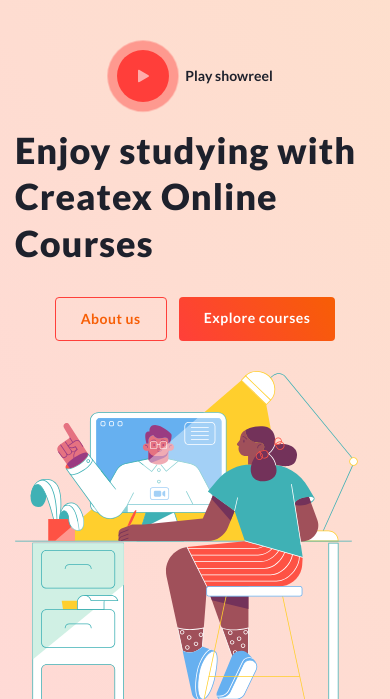
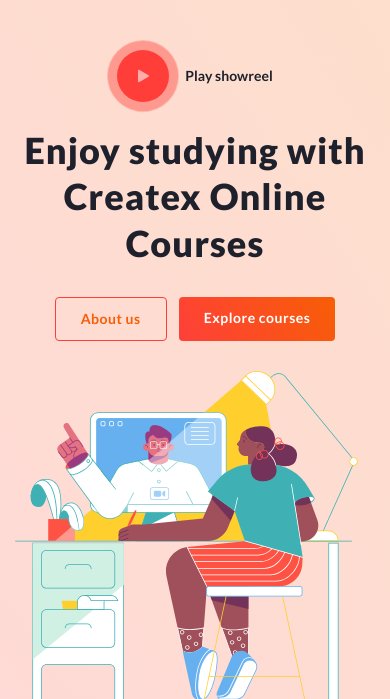
Before and after one commit to Huntter111/Lessons_cources, a PHP site: page / in a window 390 px wide. Shown: the part 193-892 px from the top of the page. Run offline with PHP 8.4, Linux system fonts and the light colour scheme.

Commit message:
create: lesson_17 + adaptive

```diff
--- a/lesson_17/css/adaptive.css
+++ b/lesson_17/css/adaptive.css
@@ -170,10 +170,12 @@
    .block-main__body {
       padding-right: 0px;
       text-align: center;
-      max-width: 500px;
    }
    .block-main__actions {
       justify-content: center;
+   }
+   .block-body__title {
+      text-align: center;
    }
    .advantages {
       gap: 10px;
@@ -271,8 +273,6 @@
       align-items: center;
       gap: 20px;
    }
-   .cources__header {
-   }
    .block-title {
       align-items: center;
    }
--- a/lesson_17/css/style.css
+++ b/lesson_17/css/style.css
@@ -143,6 +143,7 @@ body {
 }
 .block-main__image img {
 	max-width: 100%;
+	/* max-height: 600px; */
 }
 .block-body {
 	color: #1e212c;
--- a/lesson_17/index.html
+++ b/lesson_17/index.html
@@ -75,6 +75,7 @@
 							<!-- /.main-block__body -->
 							<div class="block-main__image">
 								<img src="img/main-block/illustration-1.svg" alt="illustration" />
+
 							</div>
 							<!-- /.main-block__image -->
 						</div>
```
